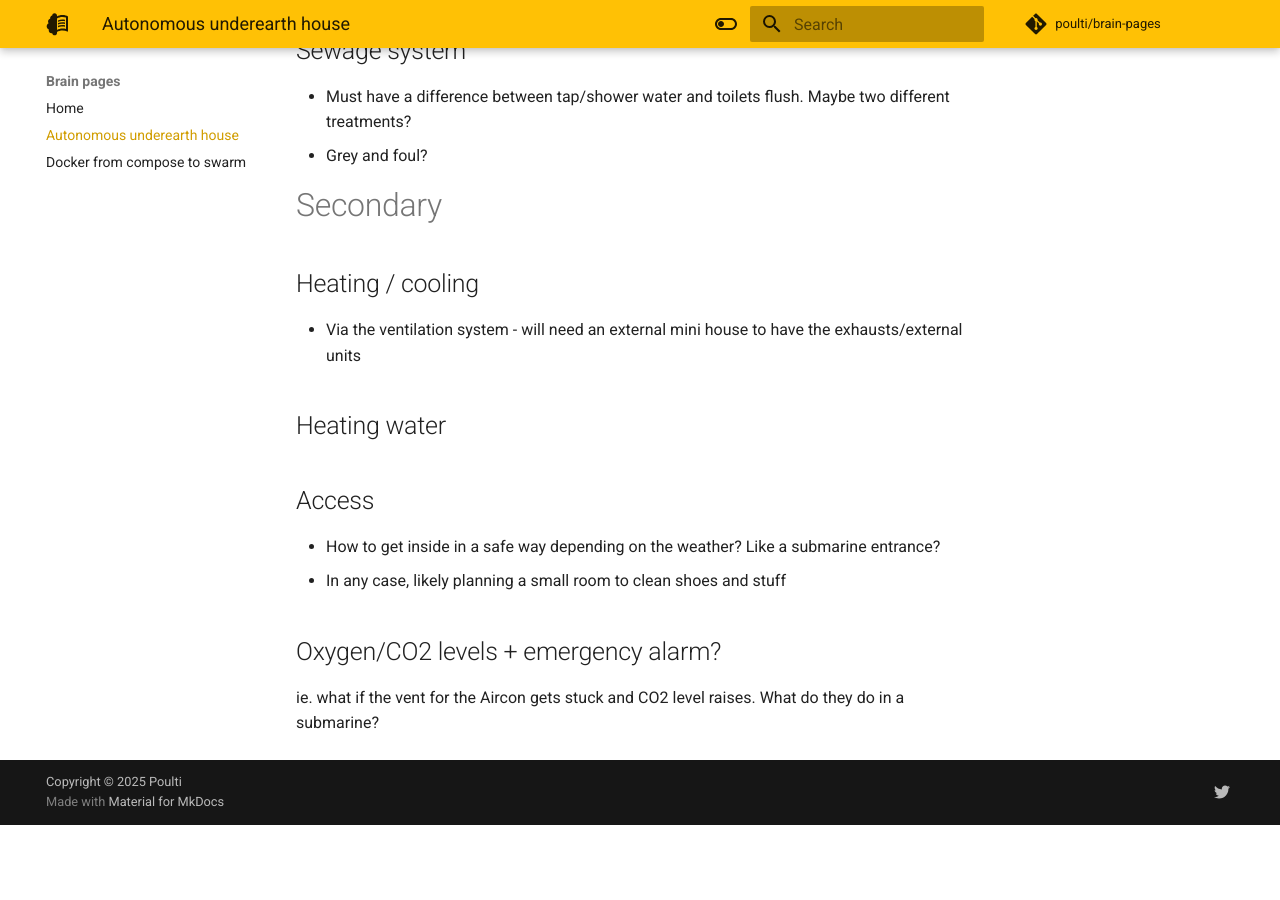
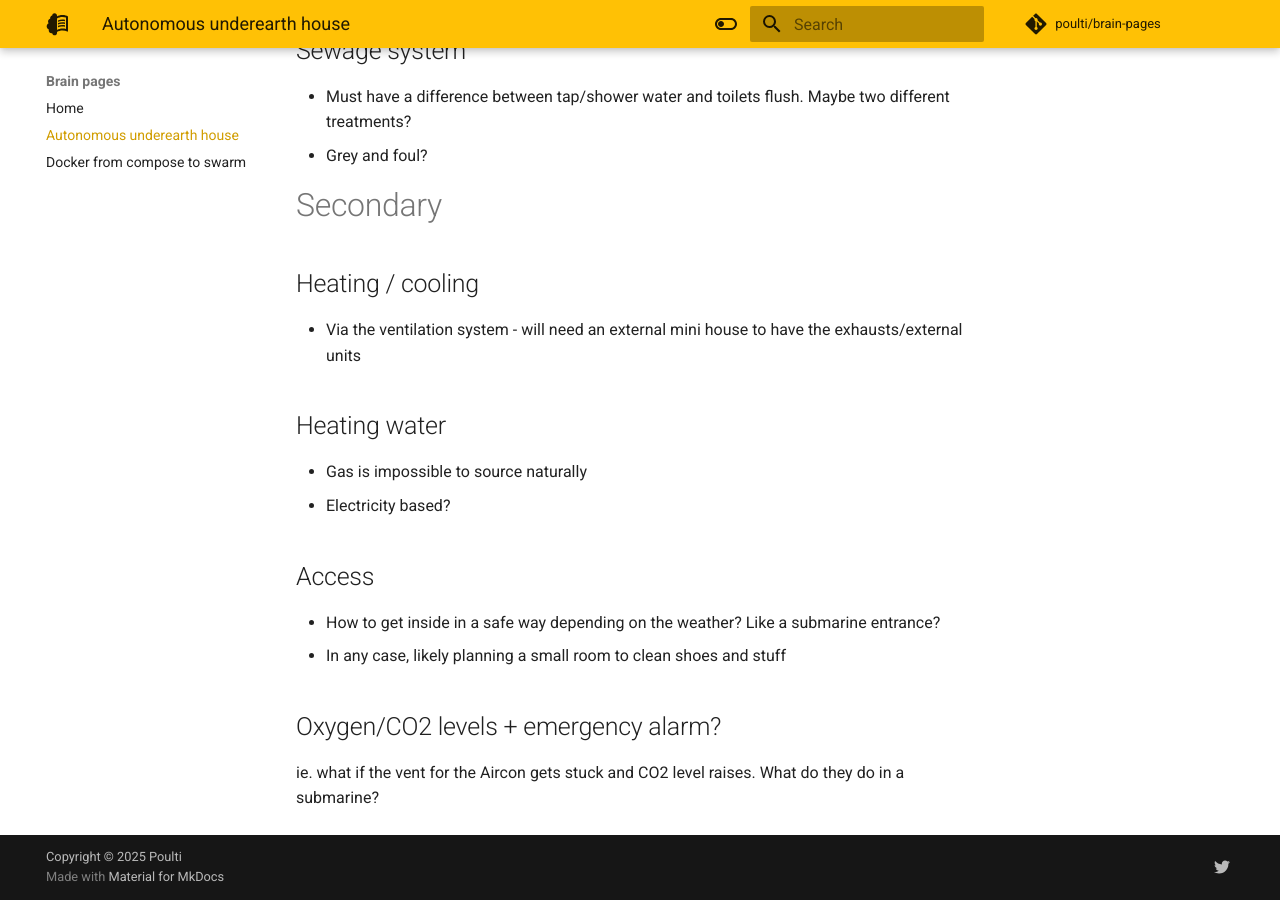
Before and after one commit to poulti/brain-pages, an MkDocs documentation site: the page built from docs/autonomous-underearth-house.md, in a window 1280 px wide and 900 px high, scrolled down 1462 px. Built offline with MkDocs 1.6.1 and Material for MkDocs 9.7.7, drawn with Linux system fonts in a browser that asks for light colours; comment, search, counter and statistics services are not loaded; before the commit the page ends 2287 px from its top, so only the background shows below that.

Commit message:
Heating water

```diff
--- a/docs/autonomous-underearth-house.md
+++ b/docs/autonomous-underearth-house.md
@@ -43,6 +43,8 @@ Shouldn't be too much of a problem under earth.
 ## Heating / cooling
 - Via the ventilation system - will need an external mini house to have the exhausts/external units
 ## Heating water
+- Gas is impossible to source naturally
+- Electricity based?
 
 ## Access
 - How to get inside in a safe way depending on the weather? Like a submarine entrance?
```
